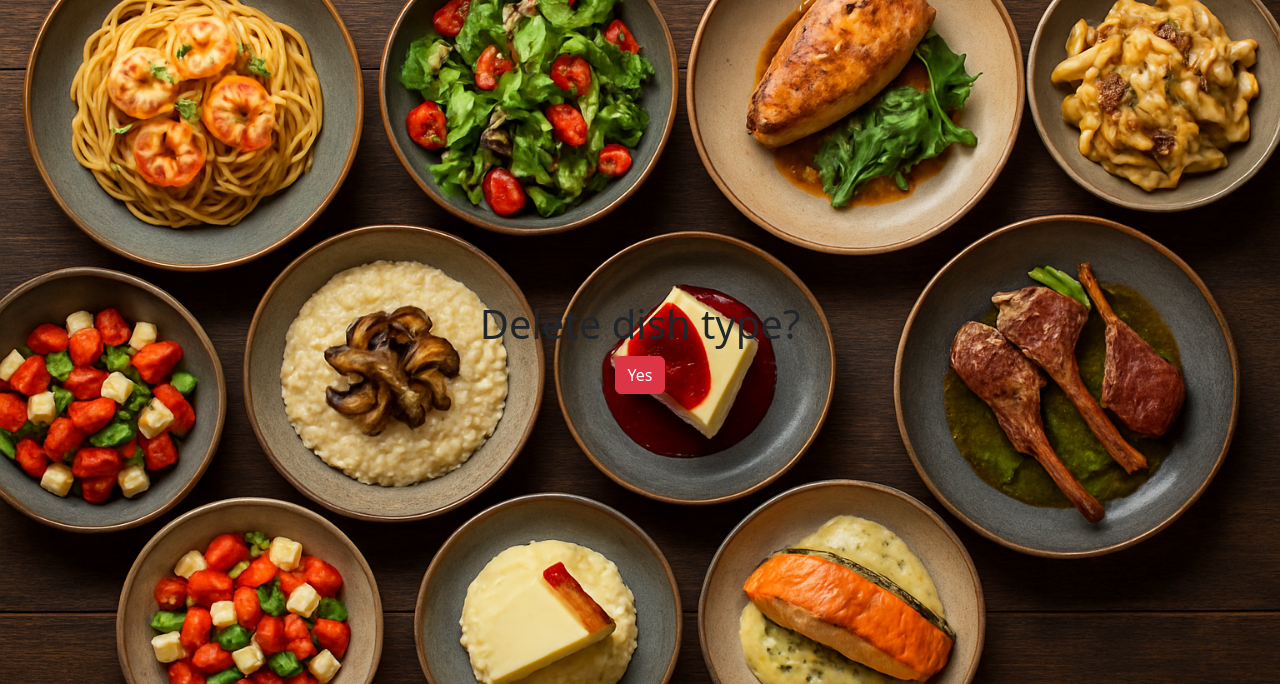
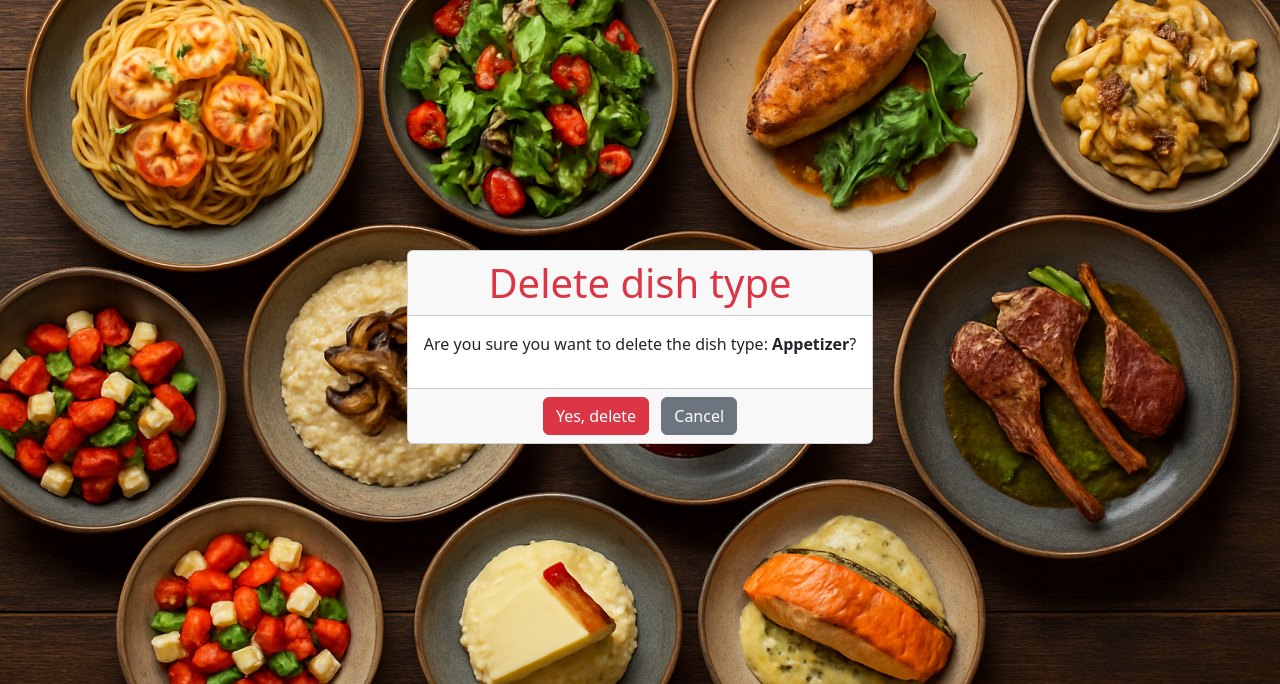
Before and after one commit to dmytrominyaylo/kitchen-service, a Django app: page /dish-types/1/delete/ in a window 1280 px wide. Shown: the part 56-740 px from the top of the page. Run offline with Django 5.2, Linux system fonts and the light colour scheme; a user stored in the database is signed in; data comes from the database, SQL or seed files in the repository.

Commit message:
Refactored the code for the Dish Types pages to improve readability and consistency. Fixed the search functionality to ensure it works properly across all relevant pages. Replaced hyphens ("-") with underscores ("_") in variable names, URLs, and form fields to align with naming conventions and improve code consistency.

```diff
--- a/kitchen/urls.py
+++ b/kitchen/urls.py
@@ -24,47 +24,47 @@ urlpatterns = [
     path(
         "dish-types/",
         DishTypeListView.as_view(),
-        name="dishtype-list"
+        name="dishtype_list"
     ),
     path(
         "dish-types/create/",
         DishTypeCreateView.as_view(),
-        name="dishtype-create"
+        name="dishtype_create"
     ),
     path(
         "dish-types/<int:pk>/update/",
         DishTypeUpdateView.as_view(),
-        name="dishtype-update"
+        name="dishtype_update"
     ),
     path(
         "dish-types/<int:pk>/delete/",
         DishTypeDeleteView.as_view(),
-        name="dishtype-delete"
+        name="dishtype_delete"
     ),
     path(
         "dishes/",
         DishListView.as_view(),
-        name="dish-list"
+        name="dish_list"
     ),
     path(
         "dishes/<int:pk>/",
         DishDetailView.as_view(),
-        name="dish-detail"
+        name="dish_detail"
     ),
     path(
         "dishes/create/",
         DishCreateView.as_view(),
-        name="dish-create"
+        name="dish_create"
     ),
     path(
         "dishes/<int:pk>/update/",
         DishUpdateView.as_view(),
-        name="dish-update"
+        name="dish_update"
     ),
     path(
         "dishes/<int:pk>/delete/",
         DishDeleteView.as_view(),
-        name="dish-delete"
+        name="dish_delete"
     ),
     path(
         "dishes/<int:pk>/toggle-assign/",
@@ -74,27 +74,27 @@ urlpatterns = [
     path(
         "cooks/",
         CookListView.as_view(),
-        name="cook-list"
+        name="cook_list"
     ),
     path(
         "cooks/<int:pk>/",
         CookDetailView.as_view(),
-        name="cook-detail"
+        name="cook_detail"
     ),
     path(
         "cooks/create/",
         CookCreateView.as_view(),
-        name="cook-create"
+        name="cook_create"
     ),
     path(
         "cooks/<int:pk>/update/",
         CookUpdateView.as_view(),
-        name="cook-update"
+        name="cook_update"
     ),
     path(
         "cooks/<int:pk>/delete/",
         CookDeleteView.as_view(),
-        name="cook-delete"
+        name="cook_delete"
     ),
     path(
         "logout/",
--- a/kitchen/views.py
+++ b/kitchen/views.py
@@ -41,46 +41,39 @@ def index(request):
 
 class DishTypeListView(LoginRequiredMixin, generic.ListView):
     model = DishType
-    context_object_name = "dish_type_list"
+    context_object_name = "dishtype_list"
     template_name = "kitchen/dishtype_list.html"
     paginate_by = 5
 
-    def get_context_data(
-            self, *, object_list=..., **kwargs
-    ):
+    def get_context_data(self, **kwargs):
         context = super().get_context_data(**kwargs)
-        name = self.request.GET.get("name", "")
-        context["search_form"] = DishTypeNameSearchForm(
-            initial={
-                "name": name
-            }
-        )
+        name = self.request.GET.get("search_value", "")
+        context["search_form"] = DishTypeNameSearchForm(initial={"name": name})
         return context
 
     def get_queryset(self):
         queryset = DishType.objects.all()
-        name = self.request.GET.get("name", "")
+        name = self.request.GET.get("search_value", "")
         if name:
             queryset = queryset.filter(name__icontains=name)
-
         return queryset
 
 
 class DishTypeCreateView(LoginRequiredMixin, generic.CreateView):
     model = DishType
     fields = "__all__"
-    success_url = reverse_lazy("kitchen:dish_type_list")
+    success_url = reverse_lazy("kitchen:dishtype_list")
 
 
 class DishTypeUpdateView(LoginRequiredMixin, generic.UpdateView):
     model = DishType
     fields = "__all__"
-    success_url = reverse_lazy("kitchen:dish_type_list")
+    success_url = reverse_lazy("kitchen:dishtype_list")
 
 
 class DishTypeDeleteView(LoginRequiredMixin, generic.DeleteView):
     model = DishType
-    success_url = reverse_lazy("kitchen:dish_type_list")
+    success_url = reverse_lazy("kitchen:dishtype_list")
 
 
 class DishListView(LoginRequiredMixin, generic.ListView):
@@ -195,7 +188,7 @@ def toggle_assign_to_dish(request, pk):
         cook.dishes.remove(pk)
     else:
         cook.dishes.add(pk)
-    return HttpResponseRedirect(reverse_lazy("kitchen:dish-detail", args=[pk]))
+    return HttpResponseRedirect(reverse_lazy("kitchen:dish_detail", args=[pk]))
 
 
 class CustomLogoutView(LogoutView):
--- a/templates/includes/navbar.html
+++ b/templates/includes/navbar.html
@@ -7,13 +7,13 @@
     </a>
     <ul class="navbar-nav">
       <li class="nav-item">
-        <a class="nav-link" href="{% url "kitchen:cook-list" %}">Cooks</a>
+        <a class="nav-link" href="{% url "kitchen:cook_list" %}">Cooks</a>
       </li>
       <li class="nav-item">
-        <a class="nav-link" href="{% url "kitchen:dish-list" %}">Dishes</a>
+        <a class="nav-link" href="{% url "kitchen:dish_list" %}">Dishes</a>
       </li>
       <li class="nav-item">
-        <a class="nav-link" href="{% url "kitchen:dishtype-list" %}">Dish Types</a>
+        <a class="nav-link" href="{% url "kitchen:dishtype_list" %}">Dish Types</a>
       </li>
     </ul>
     <div class="row">
--- a/templates/kitchen/cook_confirm_delete.html
+++ b/templates/kitchen/cook_confirm_delete.html
@@ -13,7 +13,7 @@
         {% csrf_token %}
         <button type="submit" class="btn btn-danger me-2">Yes, delete</button>
       </form>
-      <a href="{% url 'kitchen:cook-list' %}" class="btn btn-secondary">Cancel</a>
+      <a href="{% url 'kitchen:cook_list' %}" class="btn btn-secondary">Cancel</a>
     </div>
   </div>
 {% endblock %}
--- a/templates/kitchen/cook_detail.html
+++ b/templates/kitchen/cook_detail.html
@@ -12,10 +12,10 @@
       <p><strong>Is staff:</strong> {{ cook.is_staff }}</p>
     </div>
     <div class="card-footer">
-      <a href="{% url 'kitchen:cook-update' pk=cook.id %}" class="btn btn-warning me-2">
+      <a href="{% url 'kitchen:cook_update' pk=cook.id %}" class="btn btn-warning me-2">
         Update years of experience
       </a>
-      <a href="{% url 'kitchen:cook-delete' pk=cook.id %}" class="btn btn-danger">
+      <a href="{% url 'kitchen:cook_delete' pk=cook.id %}" class="btn btn-danger">
         Delete
       </a>
     </div>
@@ -42,7 +42,7 @@
               <td>{{ dish.name }}</td>
               <td>{{ dish.description }}</td>
               <td>{{ dish.price }}</td>
-              <td>{{ dish.dish_type }}</td>
+              <td>{{ dish.dishtype }}</td>
             </tr>
           {% endfor %}
           </tbody>
--- a/templates/kitchen/cook_form.html
+++ b/templates/kitchen/cook_form.html
@@ -17,7 +17,7 @@
         {% csrf_token %}
         {{ form|crispy }}
         <button type="submit" class="btn btn-success me-2">Submit</button>
-        <a href="{% url 'kitchen:cook-list' %}" class="btn btn-secondary">Cancel</a>
+        <a href="{% url 'kitchen:cook_list' %}" class="btn btn-secondary">Cancel</a>
       </form>
     </div>
   </div>
--- a/templates/kitchen/cook_list.html
+++ b/templates/kitchen/cook_list.html
@@ -6,7 +6,7 @@
       <h2 class="text-center mb-3">Cooks</h2>
 
       <div class="d-flex justify-content-center align-items-center gap-2">
-        {% include "includes/header/search_title_create.html" with search_field="username" title="Cooks" create_url="kitchen:cook-create" %}
+        {% include "includes/header/search_title_create.html" with search_field="username" title="Cooks" create_url="kitchen:cook_create" %}
       </div>
     </div>
 
@@ -31,11 +31,11 @@
             <td>{{ cook.username }}</td>
             <td>{{ cook.years_of_experience }}</td>
             <td>
-              <a href="{% url 'kitchen:cook-update' cook.id %}" class="btn btn-outline-warning btn-sm me-2"
+              <a href="{% url 'kitchen:cook_update' cook.id %}" class="btn btn-outline-warning btn-sm me-2"
                  title="Update">
                 ✏️
               </a>
-              <a href="{% url 'kitchen:cook-delete' cook.id %}" class="btn btn-outline-danger btn-sm" title="Delete">
+              <a href="{% url 'kitchen:cook_delete' cook.id %}" class="btn btn-outline-danger btn-sm" title="Delete">
                 🗑️
               </a>
             </td>
--- a/templates/kitchen/dish_confirm_delete.html
+++ b/templates/kitchen/dish_confirm_delete.html
@@ -13,7 +13,7 @@
         {% csrf_token %}
         <button type="submit" class="btn btn-danger me-2">Yes, delete</button>
       </form>
-      <a href="{% url 'kitchen:dish-list' %}" class="btn btn-secondary">Cancel</a>
+      <a href="{% url 'kitchen:dish_list' %}" class="btn btn-secondary">Cancel</a>
     </div>
   </div>
 {% endblock %}
--- a/templates/kitchen/dish_detail.html
+++ b/templates/kitchen/dish_detail.html
@@ -6,7 +6,7 @@
       {{ dish.name }}
     </div>
     <div class="card-body">
-      <h5 class="card-title">Dish Type: {{ dish.dish_type.name }}</h5>
+      <h5 class="card-title">Dish: {{ dish.dishtype.name }}</h5>
       <hr>
       <h5>Cooks Assigned to This Dish</h5>
       <ul class="list-group list-group-flush mb-3">
@@ -29,8 +29,8 @@
             Assign Me to This Dish
           </a>
         {% endif %}
-        <a href="{% url 'kitchen:dish-update' pk=dish.id %}" class="btn btn-secondary me-2">Update</a>
-        <a href="{% url 'kitchen:dish-delete' pk=dish.id %}" class="btn btn-danger">Delete</a>
+        <a href="{% url 'kitchen:dish_update' pk=dish.id %}" class="btn btn-secondary me-2">Update</a>
+        <a href="{% url 'kitchen:dish_delete' pk=dish.id %}" class="btn btn-danger">Delete</a>
       </div>
     </div>
     <div class="card-footer text-muted">
--- a/templates/kitchen/dish_form.html
+++ b/templates/kitchen/dish_form.html
@@ -17,7 +17,7 @@
         {% csrf_token %}
         {{ form|crispy }}
         <button type="submit" class="btn btn-success">Submit</button>
-        <a href="{% url 'kitchen:dish-list' %}" class="btn btn-secondary">Cancel</a>
+        <a href="{% url 'kitchen:dish_list' %}" class="btn btn-secondary">Cancel</a>
       </form>
     </div>
   </div>
--- a/templates/kitchen/dishtype_confirm_delete.html
+++ b/templates/kitchen/dishtype_confirm_delete.html
@@ -1,10 +1,19 @@
 {% extends "base.html" %}
 
 {% block main %}
-  <h1>Delete dish type?</h1>
-  <form action="" method="post">
-    {% csrf_token %}
-
-    <input type="submit" value="Yes" class="btn btn-danger">
-  </form>
+  <div class="card text-center">
+    <div class="card-header display-6 text-danger">
+      Delete dish type
+    </div>
+    <div class="card-body">
+      <p>Are you sure you want to delete the dish type: <strong>{{ object }}</strong>?</p>
+    </div>
+    <div class="card-footer">
+      <form method="post" class="d-inline">
+        {% csrf_token %}
+        <button type="submit" class="btn btn-danger me-2">Yes, delete</button>
+      </form>
+      <a href="{% url 'kitchen:dishtype_list' %}" class="btn btn-secondary">Cancel</a>
+    </div>
+  </div>
 {% endblock %}
```
Also changed, not shown: kitchen/tests/test_forms.py (+1 -1 lines), kitchen/tests/test_models.py (+2 -2 lines), kitchen/tests/test_views.py (+5 -5 lines), templates/includes/header/search_title_create.html (+19 -5 lines), templates/kitchen/dish_list.html (+4 -4 lines), templates/kitchen/dishtype_form.html (+19 -7 lines), templates/kitchen/dishtype_list.html (+49 -33 lines).
